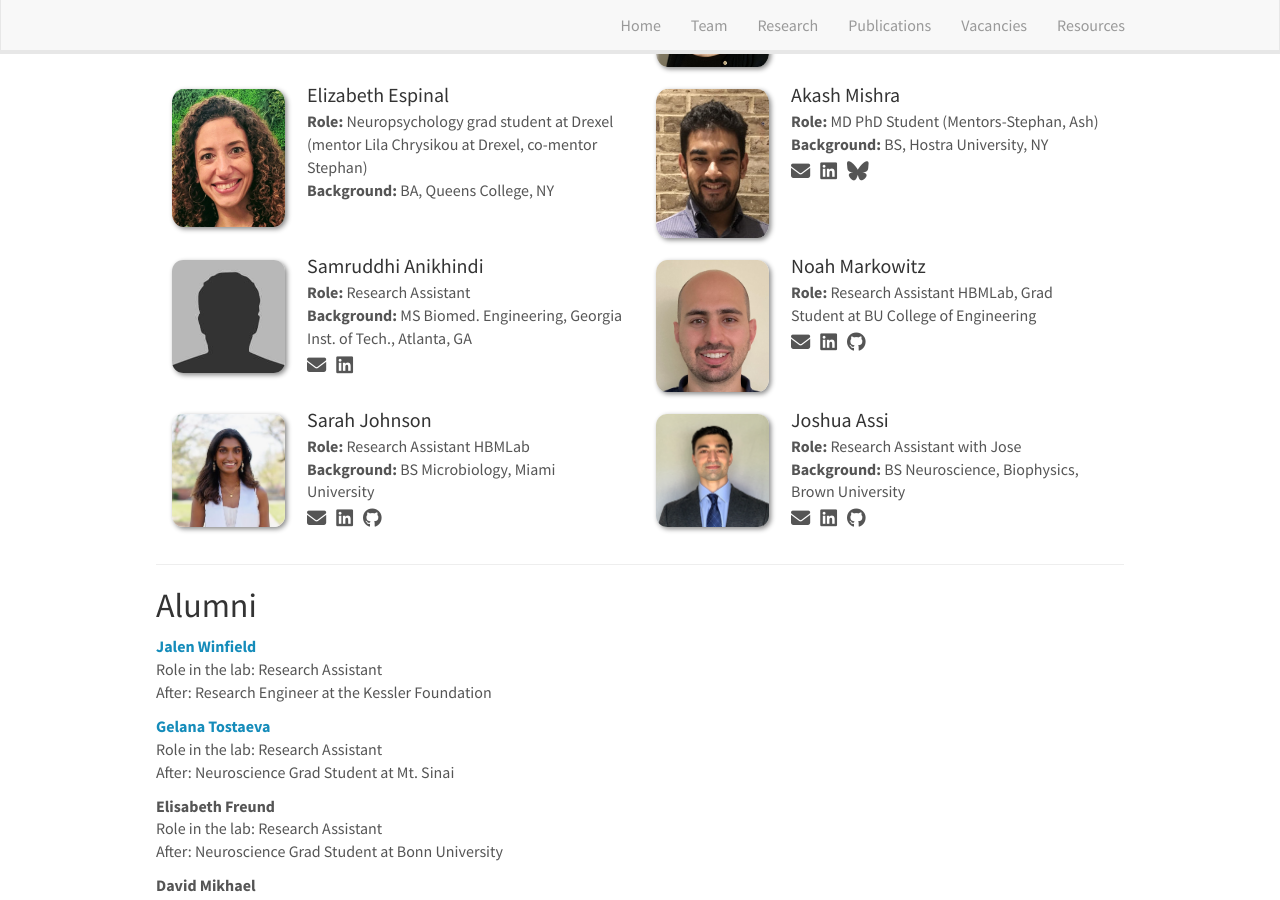
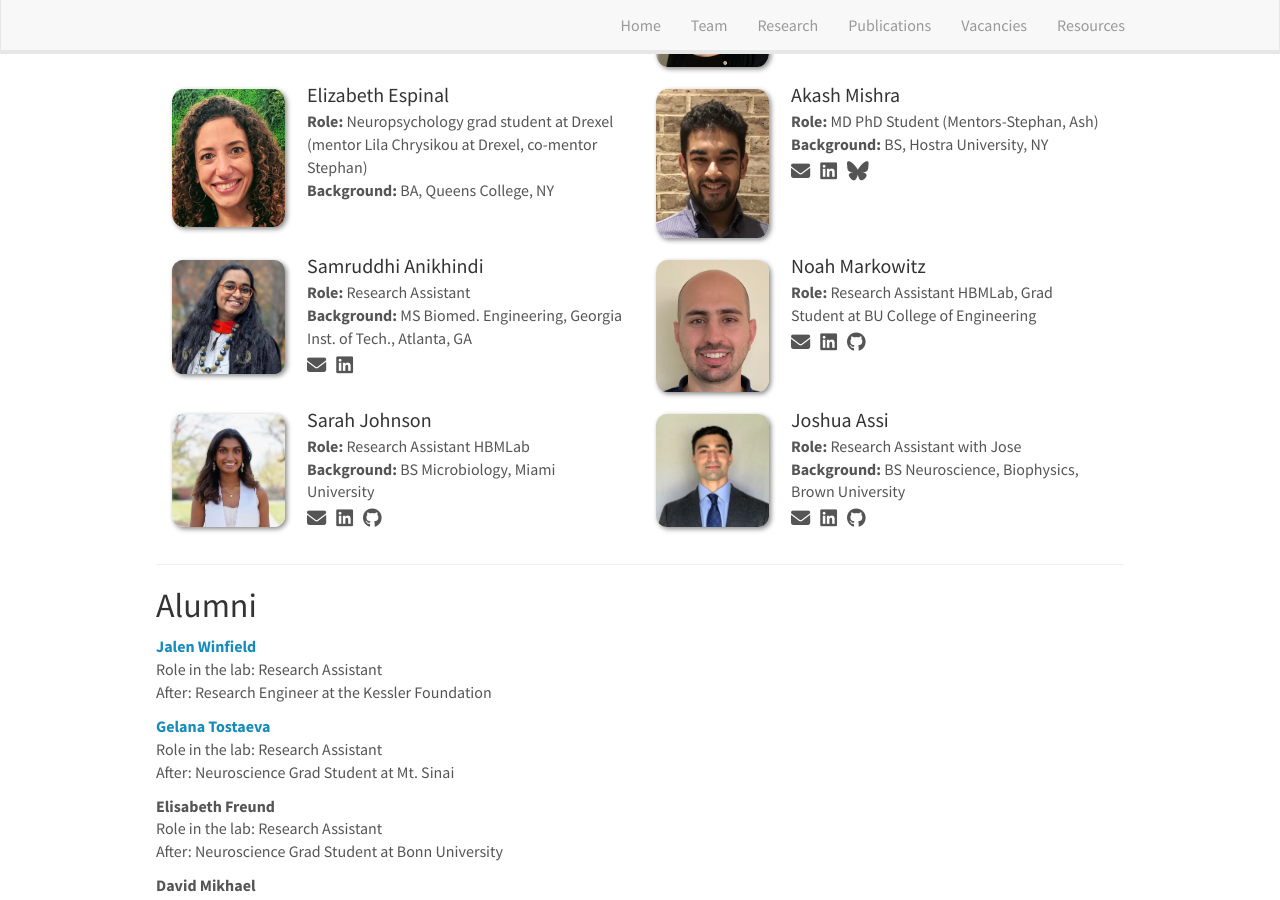
Before and after one commit to sarahgrjohnson/HBMLwebsite, a Jekyll site: the page built from _pages/team.md, in a window 1280 px wide and 900 px high, scrolled down 605 px. Built offline with Jekyll 4.4.1, drawn with Linux system fonts in a browser that asks for light colours; nearby versions of some CDN libraries.

Commit message:
Update hbml_team.yml

```diff
--- a/_data/hbml_team.yml
+++ b/_data/hbml_team.yml
@@ -65,7 +65,7 @@
   website:
 
 - name: Samruddhi Anikhindi
-  photo: bio-photo.jpg
+  photo: samruddhi_img.jpg
   info: Research Assistant
   background: MS Biomed. Engineering, Georgia Inst. of Tech., Atlanta, GA
   email: sanikhindi@northwell.edu
```
